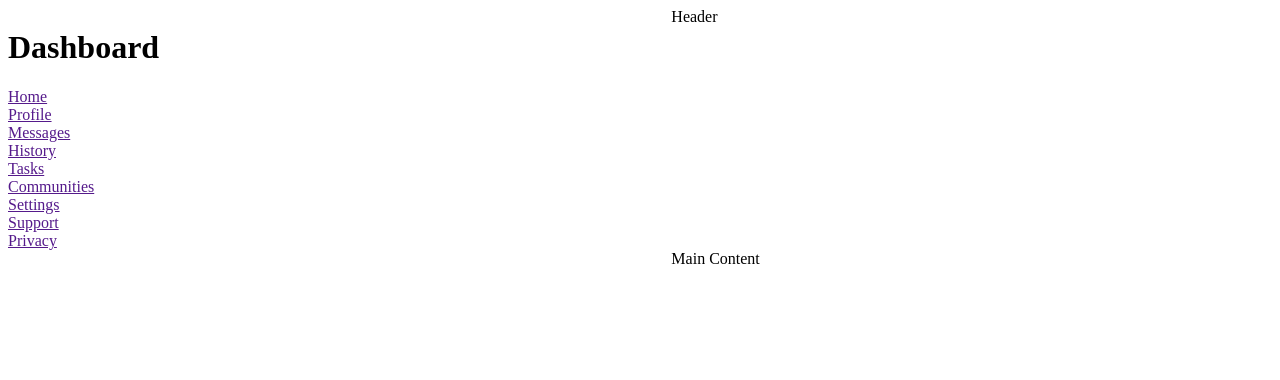
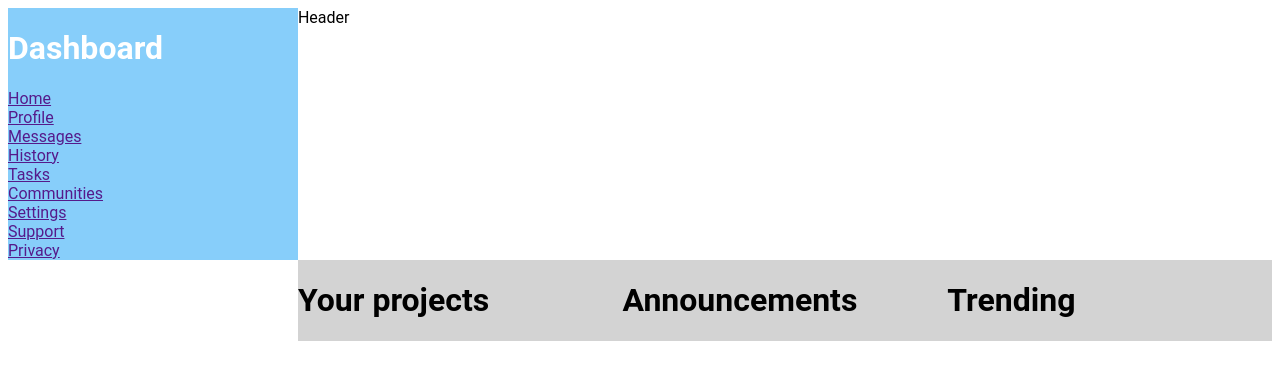
Before and after one commit to Ever-QN/admin-dashboard, a plain HTML site: page index.html in a window 1280 px wide. Drawn offline with Linux system fonts and the light colour scheme.

Commit message:
Add background colors to grid container

```diff
--- a/index.html
+++ b/index.html
@@ -8,7 +8,7 @@
     <link rel="stylesheet" href="styles.css">
 </head>
 <body>
-    <div class="grid-container">
+    <div class="container">
         <div class="nav-container">
             <h1>Dashboard</h1>
             <div class="nav-group-one">
@@ -30,7 +30,34 @@
             </div>
         </div>
         <div class="header">Header</div>
-        <div class="main">Main Content</div>
+        <div class="main-container">
+            <div class="projects">
+                <h1>Your projects</h1>
+                <div class="project-items-container">
+                    <div class="project-card">
+
+                    </div>
+                </div>
+            </div>
+            <div class="announcements">
+                <h1>Announcements</h1>
+                <div class="announcement-items-container">
+                    <div class="announcement-item">
+
+                    </div>
+                </div>
+
+            </div>
+            <div class="trending">
+                <h1>Trending</h1>
+                <div class="trending-items-container">
+                    <div class="trending-item">
+                        <!-- <h2>Site Maintenance</h2> -->
+                    </div>
+                </div>
+
+            </div>
+        </div>
     </div>
 </body>
 </html>
--- a/styles.css
+++ b/styles.css
@@ -1,9 +1,21 @@
-.grid-container {
+body {
+    font-family:'Roboto', Times, serif;
+}
+
+.container {
     display: grid;
     grid-template-areas:
-    "nav header"
-    "nav main"
-    "nav main";
+    "nav header header"
+    "nav main main"
+    "nav main main";
+}
+
+.nav-container {
+    background-color: lightskyblue;
+}
+
+.nav-container h1{
+    color: white;
 }
 
 .nav {
@@ -14,8 +26,15 @@
     grid-area: header;
 }
 
-.main {
+.main-container {
+    display: grid;
+    grid-template-columns: 1fr 1fr 1fr;
     grid-area: main;
+    background-color: lightgrey;
+}
+
+.project-items-container, .announcement-items-container, .trending-items-container {
+    background-color: white;
 }
 
 .nav {
```
